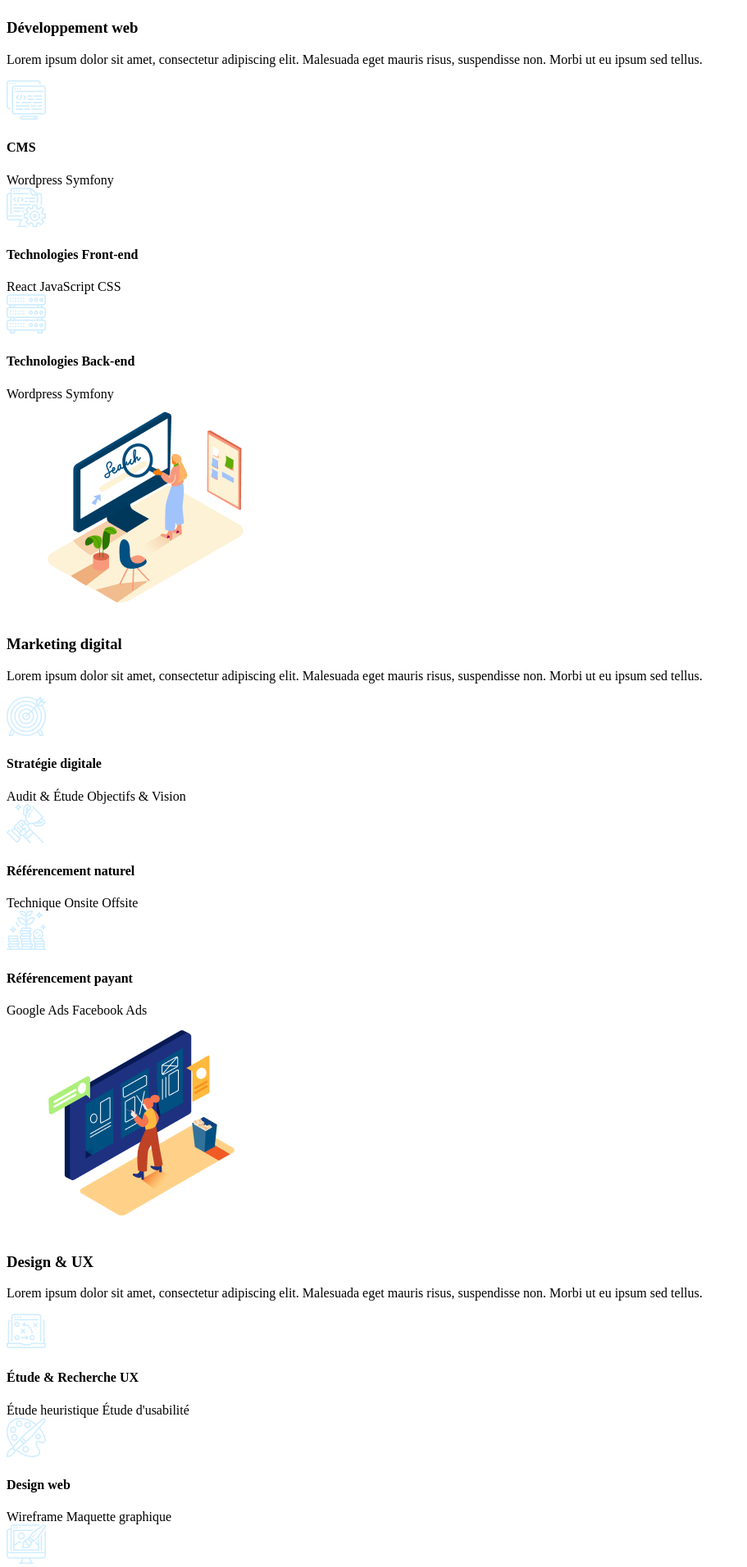
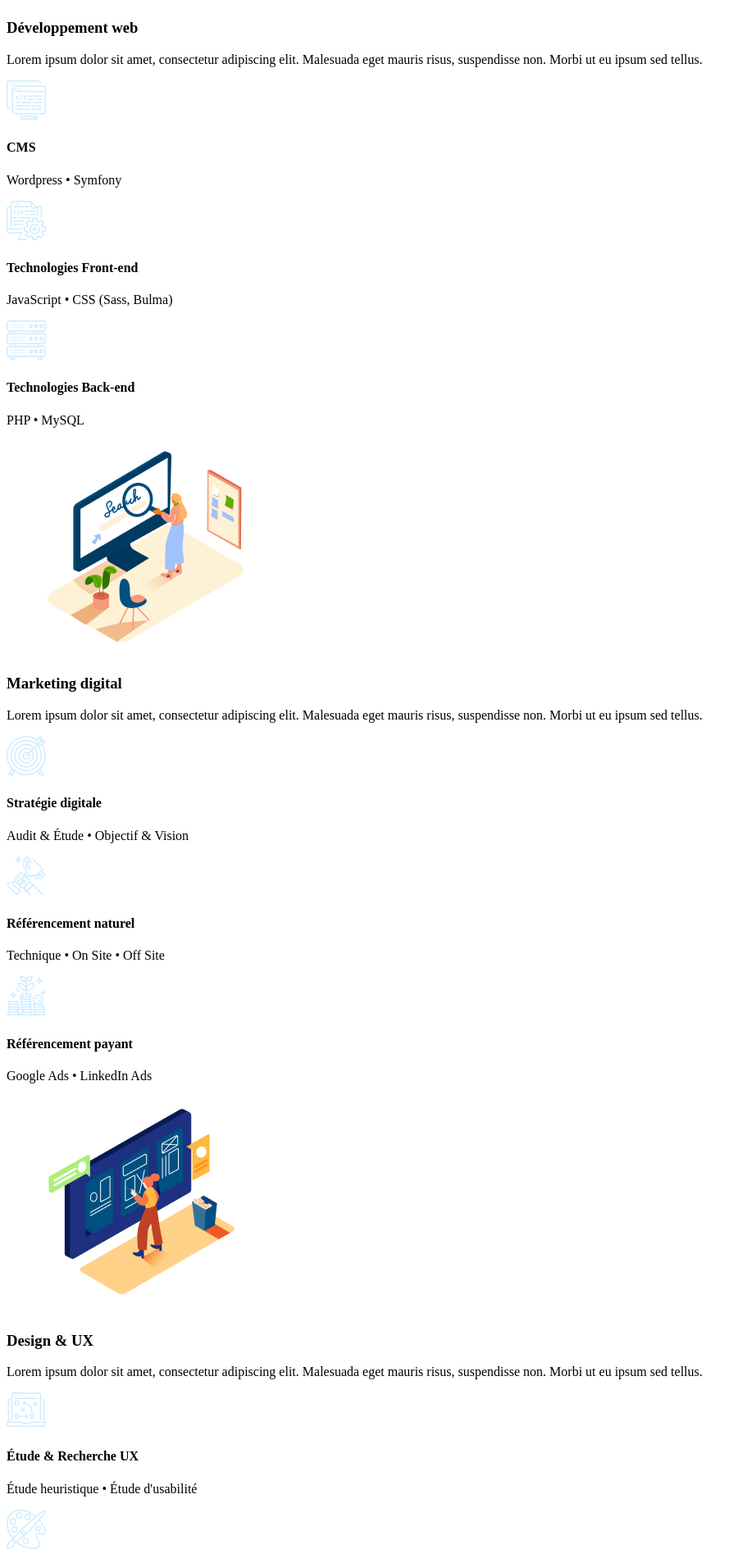
Before and after one commit to AdrienCappelaere/portfolio, a Symfony app: template templates/home/index.html.twig in a window 1280 px wide. Shown: the part 1279-3191 px from the top of the page at 82% size, without its empty margins (0-911 px from the left). Run offline with Twig, Linux system fonts and the light colour scheme; the template is opened without the code that fills it, so the values that code supplies are empty; some libraries are stand-ins or nearby versions.

Commit message:
Modifying competences

```diff
--- a/templates/home/index.html.twig
+++ b/templates/home/index.html.twig
@@ -44,9 +44,8 @@
                         </div>
                         <div class="has-margin-left-24">
                             <h4 class="title is-5 has-text-white has-margin-bottom-8 has-padding-right-8">CMS</h4>
-                            <div class="tags">
-                                <span class="tag has-text-primary has-text-weight-bold">Wordpress</span>
-                                <span class="tag has-text-primary has-text-weight-bold">Symfony</span>
+                            <div>
+                                <p class="has-text-white">Wordpress • Symfony</p>
                             </div>
                         </div>
                     </div>
@@ -56,10 +55,8 @@
                         </div>
                         <div class="has-margin-left-24">
                             <h4 class="title is-5 has-text-white has-margin-bottom-8 has-padding-right-8">Technologies Front-end</h4>
-                            <div class="tags">
-                                <span class="tag has-text-primary has-text-weight-bold">React</span>
-                                <span class="tag has-text-primary has-text-weight-bold">JavaScript</span>
-                                <span class="tag has-text-primary has-text-weight-bold">CSS</span>
+                            <div>
+                                <p class="has-text-white">JavaScript • CSS (Sass, Bulma)</p>
                             </div>
                         </div>
                     </div>
@@ -69,9 +66,8 @@
                         </div>
                         <div class="has-margin-left-24">
                             <h4 class="title is-5 has-text-white has-margin-bottom-8 has-padding-right-8">Technologies Back-end</h4>
-                            <div class="tags">
-                                <span class="tag has-text-primary has-text-weight-bold">Wordpress</span>
-                                <span class="tag has-text-primary has-text-weight-bold">Symfony</span>
+                            <div>
+                                <p class="has-text-white">PHP • MySQL</p>
                             </div>
                         </div>
                     </div>
@@ -92,9 +88,8 @@
                     </div>
                     <div class="has-margin-left-24">
                         <h4 class="title is-5 has-text-white has-margin-bottom-8 has-padding-right-8">Stratégie digitale</h4>
-                        <div class="tags">
-                            <span class="tag has-text-primary has-text-weight-bold">Audit & Étude</span>
-                            <span class="tag has-text-primary has-text-weight-bold">Objectifs & Vision</span>
+                        <div>
+                            <p class="has-text-white">Audit & Étude • Objectif & Vision</p>
                         </div>
                     </div>
                 </div>
@@ -104,10 +99,8 @@
                     </div>
                     <div class="has-margin-left-24">
                         <h4 class="title is-5 has-text-white has-margin-bottom-8 has-padding-right-8">Référencement naturel</h4>
-                        <div class="tags">
-                            <span class="tag has-text-primary has-text-weight-bold">Technique</span>
-                            <span class="tag has-text-primary has-text-weight-bold">Onsite</span>
-                            <span class="tag has-text-primary has-text-weight-bold">Offsite</span>
+                        <div>
+                            <p class="has-text-white">Technique • On Site • Off Site</p>
                         </div>
                     </div>
                 </div>
@@ -117,9 +110,8 @@
                     </div>
                     <div class="has-margin-left-24">
                         <h4 class="title is-5 has-text-white has-margin-bottom-8 has-padding-right-8">Référencement payant</h4>
-                        <div class="tags">
-                            <span class="tag has-text-primary has-text-weight-bold">Google Ads</span>
-                            <span class="tag has-text-primary has-text-weight-bold">Facebook Ads</span>
+                        <div>
+                            <p class="has-text-white">Google Ads • LinkedIn Ads</p>
                         </div>
                     </div>
                 </div>
@@ -140,9 +132,8 @@
                     </div>
                     <div class="has-margin-left-24">
                         <h4 class="title is-5 has-text-white has-margin-bottom-8 has-padding-right-8">Étude & Recherche UX</h4>
-                        <div class="tags">
-                            <span class="tag has-text-primary has-text-weight-bold">Étude heuristique</span>
-                            <span class="tag has-text-primary has-text-weight-bold">Étude d'usabilité</span>
+                        <div>
+                            <p class="has-text-white">Étude heuristique • Étude d'usabilité</p>
                         </div>
                     </div>
                 </div>
@@ -152,9 +143,8 @@
                     </div>
                     <div class="has-margin-left-24">
                         <h4 class="title is-5 has-text-white has-margin-bottom-8 has-padding-right-8">Design web</h4>
-                        <div class="tags">
-                            <span class="tag has-text-primary has-text-weight-bold">Wireframe</span>
-                            <span class="tag has-text-primary has-text-weight-bold">Maquette graphique</span>
+                        <div>
+                            <p class="has-text-white">Wireframing • Maquette graphique</p>
                         </div>
                     </div>
                 </div>
@@ -164,8 +154,8 @@
                     </div>
                     <div class="has-margin-left-24">
                         <h4 class="title is-5 has-text-white has-margin-bottom-8 has-padding-right-8">Design system</h4>
-                        <div class="tags">
-                            <span class="tag has-text-primary has-text-weight-bold">Atomic Design</span>
+                        <div>
+                            <p class="has-text-white">Atomic Design</p>
                         </div>
                     </div>
                 </div>
```
